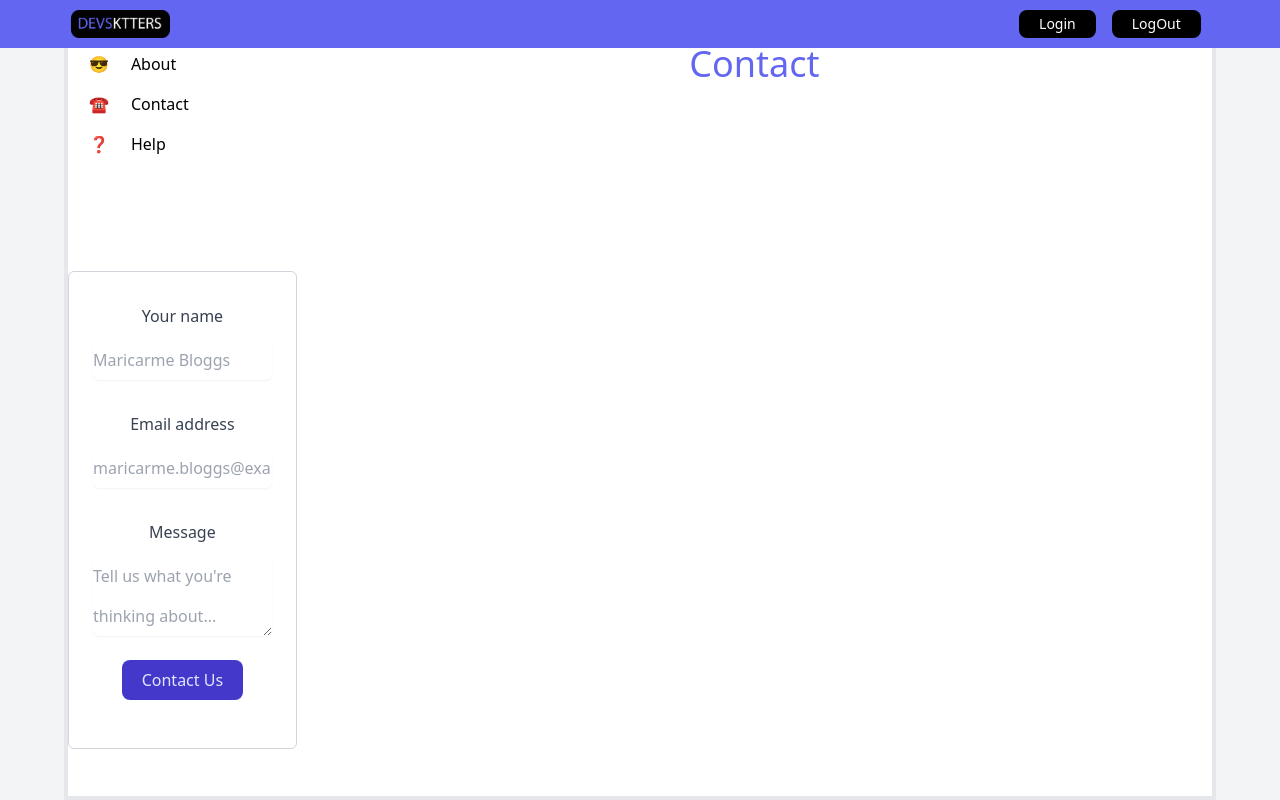
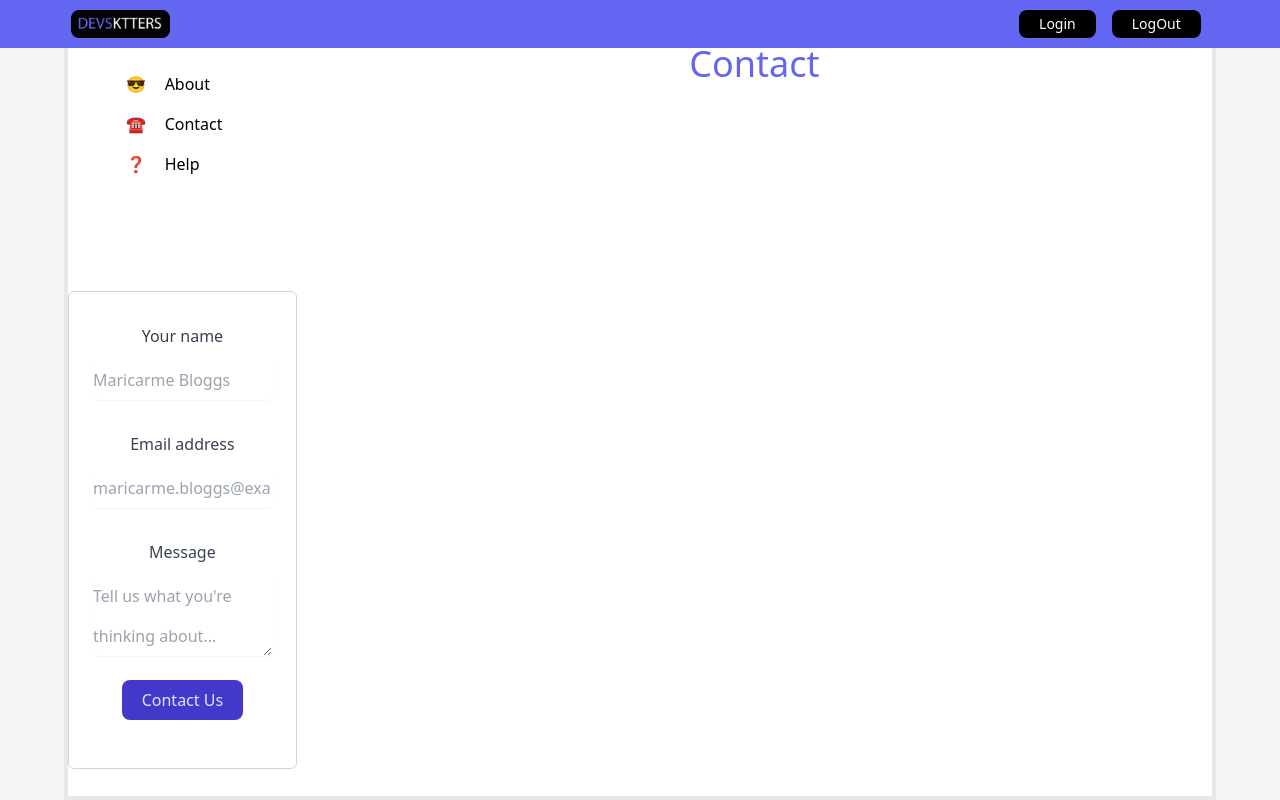
Before and after one commit to theTrheeDevsketter/study-platform-front, a Next.js app in the folder devsktters/: page /contact in a window 1280 px wide. Built offline with nearby package versions, Linux system fonts and the light colour scheme.

Commit message:
Corrección de estilos y opciones de menú hamburguesa

```diff
--- a/devsktters/app/components/HamburguerMenu.tsx
+++ b/devsktters/app/components/HamburguerMenu.tsx
@@ -43,10 +43,10 @@ const [isNavOpen, setIsNavOpen] = useState<boolean>(false);
                         <a href="/about">About</a>
                     </li>
                     <li className="border-b border-gray-400 my-8 uppercase">
-                        <a href="/portfolio">Portfolio</a>
+                        <a href="/contact">Contact</a>
                     </li>
                     <li className="border-b border-gray-400 my-8 uppercase">
-                        <a href="/contact">Contact</a>
+                        <a href="/help">Help</a>
                     </li>
                     </ul>
                 </div>
--- a/devsktters/app/components/MenuList.tsx
+++ b/devsktters/app/components/MenuList.tsx
@@ -14,14 +14,14 @@ export interface listItems{
 function MenuList({items}:listItems) {
 
   return (
-        <ul className="DESKTOP-MENU hidden my-10 lg:flex flex-col">
+        <ul className="DESKTOP-MENU hidden my-10 p-5 lg:flex flex-col">
           {
               items.map(({url,icon,title}) =>
                 <li key={url}>
                   <a href={url}>
-                    <div className='flex justify-items-center'>
-                      <div className='flex-none w-[10%] mx-5'>{icon}</div>
-                      <div className='w-[90%] flex flex-end'>{title}</div>
+                    <div className='flex w-full'>
+                      <div className='flex-none flex-end w-[30%] ml-5'>{icon}</div>
+                      <div className='w-[70%] flex flex-end '>{title}</div>
                     </div>
                   </a>
                 </li>
```
